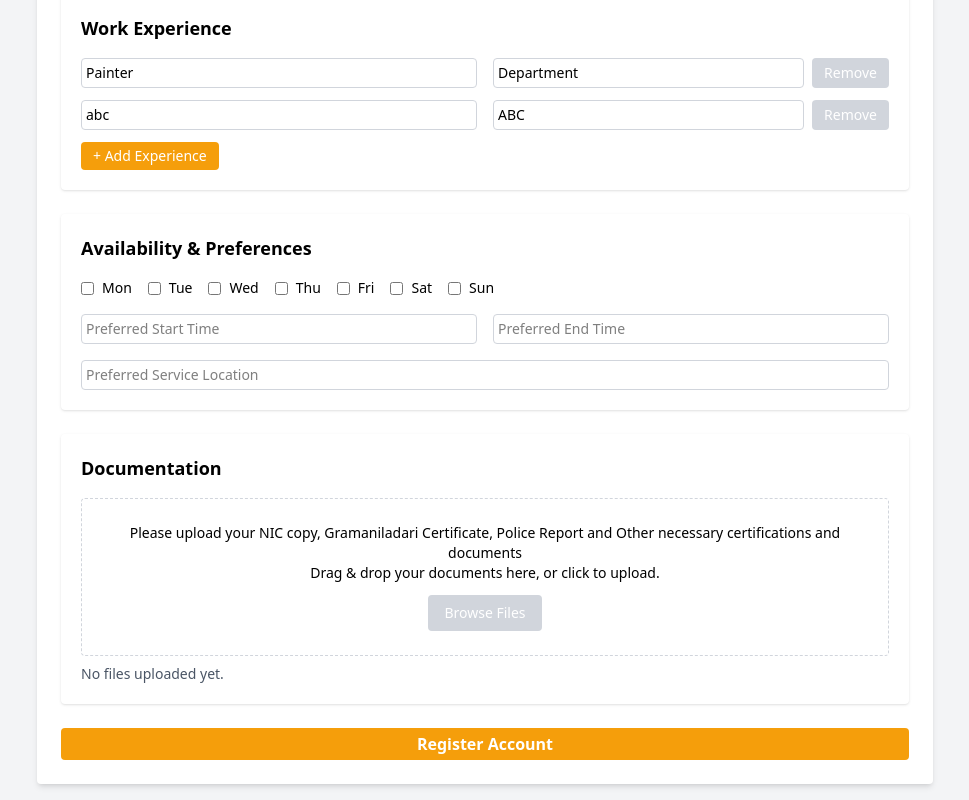
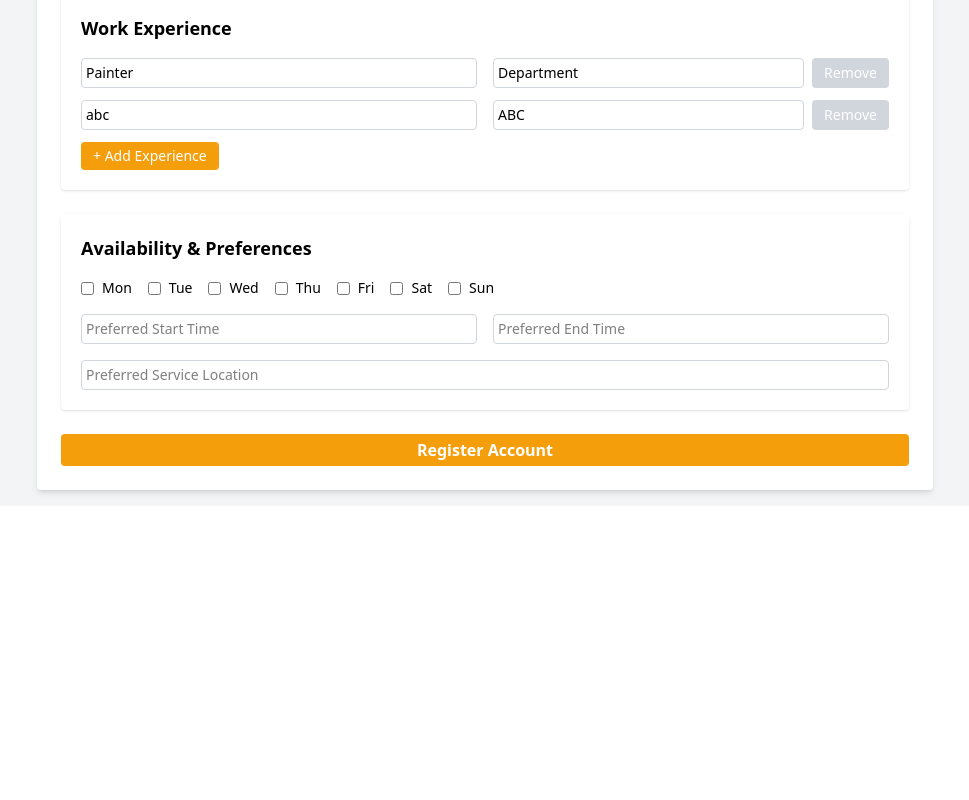
Before and after one commit to HasalKenula/WorkSure-frontend, a React (Vite) app: page /workerProfileUpdate in a window 1280 px wide. Shown: the part 662-1462 px from the top of the page, without its empty margins (155-1124 px from the left). After the commit the page ends 1168 px from the top, so only its background shows below. Built offline with nearby package versions, Linux system fonts and the light colour scheme.

Commit message:
Document upload field removed

```diff
--- a/src/pages/WorkerProfileUpdate.jsx
+++ b/src/pages/WorkerProfileUpdate.jsx
@@ -231,46 +231,8 @@ export default function WorkerRegistration() {
                     </div>
                 </section>
 
-                {/* Documents Upload */}
-                <section className=" p-5 rounded shadow-sm">
-                    <h3 className="text-lg font-semibold mb-4">Documentation</h3>
-                    <div className="border border-dashed border-gray-300 rounded p-6 text-center text-sm "
-                                onDrop={handleDrop}
-                                onDragOver={handleDragOver}>
-                        <p>Please upload your NIC copy, Gramaniladari Certificate, Police Report and Other necessary certifications and documents</p>
-                        <p>Drag & drop your documents here, or click to upload.</p>
-                        <button type="button" onClick={handleBrowseClick} className="mt-3 px-4 py-2 bg-gray-300 text-white rounded text-sm hover:bg-gray-400">
-                            Browse Files
-                        </button>
-                        <input type="file" ref={fileInputRef} className="hidden" onChange={handleFileChange}/>
 
-                        {/* uploaded files display */}
-                        {uploadedFiles.length > 0 && (
-                            <div className="mt-4 text-left space-y-2">
-                                {uploadedFiles.map((file, index) => (
-                                    <div key={index} className="flex justify-between items-center bg-gray-100 p-2 rounded-md">
-                                        <span className="text-sm text-gray-500 truncate">{file.name}</span>
-                                        <button onClick={(e) => {
-                                                e.stopPropagation();
-                                                removeFile(index);
-                                            }}
-                                            className="text-red-500 text-sm hover:underline"
-                                        >
-                                            Remove
-                                        </button>
-                                    </div>
-                                ))}
-                            </div>
-                        )}
-                    </div>
 
-                    {/* File Count */}
-                    <p className="text-sm text-gray-600 mt-2">
-                        {uploadedFiles.length === 0
-                        ? "No files uploaded yet."
-                        : `${uploadedFiles.length} file(s) uploaded`}
-                    </p>
-                </section>
 
                 {/* Register Button */}
                 <button className="w-full bg-primary text-white rounded py-1 text-md font-semibold hover:outline-2 hover:outline-offset-1 hover:outline-primary">
```
